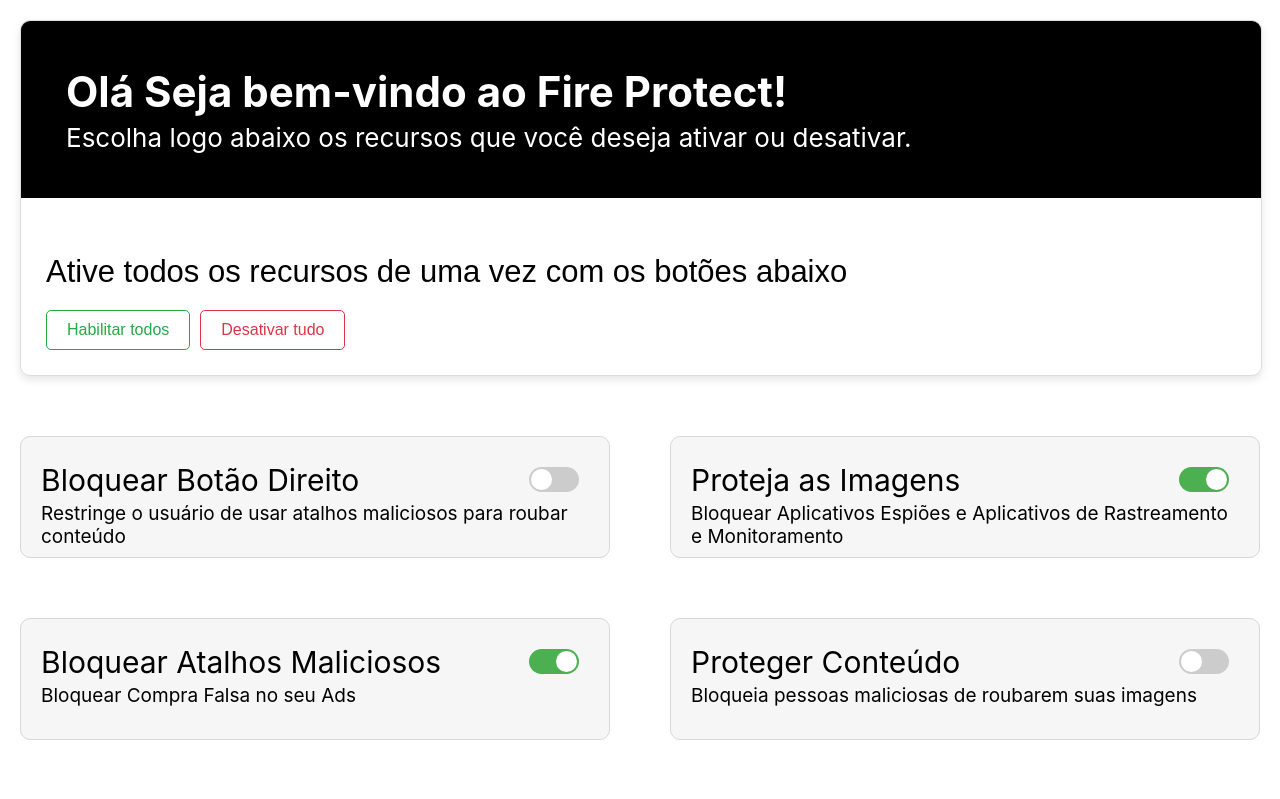
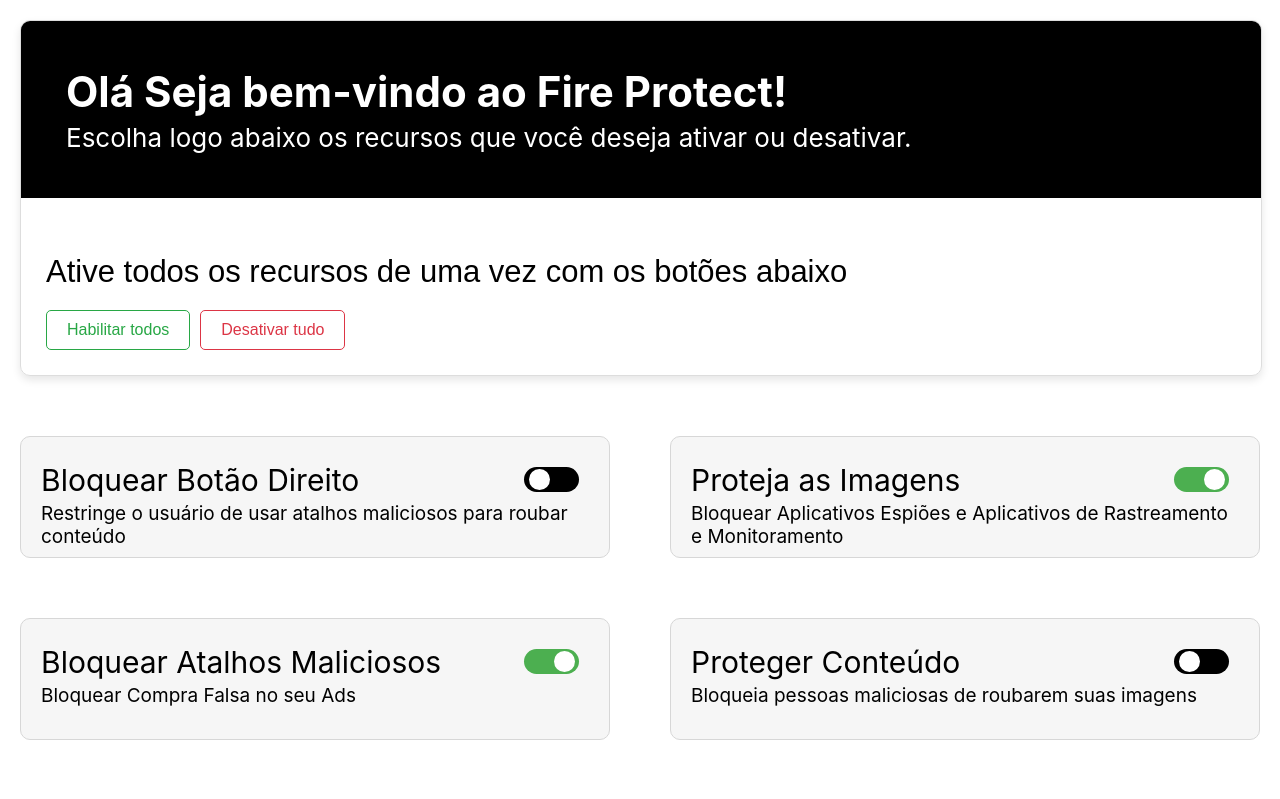
Before and after one commit to leandro-bsf/projeto_tela_react, a React (Create React App) app: page / in a window 1280 px wide. Shown: the top 799 px of the page. Built offline with nearby package versions, Linux system fonts and the light colour scheme.

Commit message:
criando faqperguntas

```diff
--- a/src/components/SwitchToggle.css
+++ b/src/components/SwitchToggle.css
@@ -1,9 +1,10 @@
 .switch {
     position: relative;
     display: inline-block;
-    width: 50px;
+    width: 55px;
     height: 25px;
    margin: 10px;
+
 
   }
 
@@ -11,6 +12,7 @@
     opacity: 0;
     width: 0;
     height: 0;
+
   }
 
   .react-switch-label {
@@ -19,7 +21,7 @@
     left: 0;
     right: 0;
     bottom: 0;
-    background-color: #ccc;
+    background-color: black;
     border-radius: 25px;
     cursor: pointer;
   }
@@ -29,7 +31,7 @@
     content: "";
     height: 21px;
     width: 21px;
-    left: 2px;
+    left: 5px;
     bottom: 2px;
     background-color: white;
     border-radius: 50%;
```
